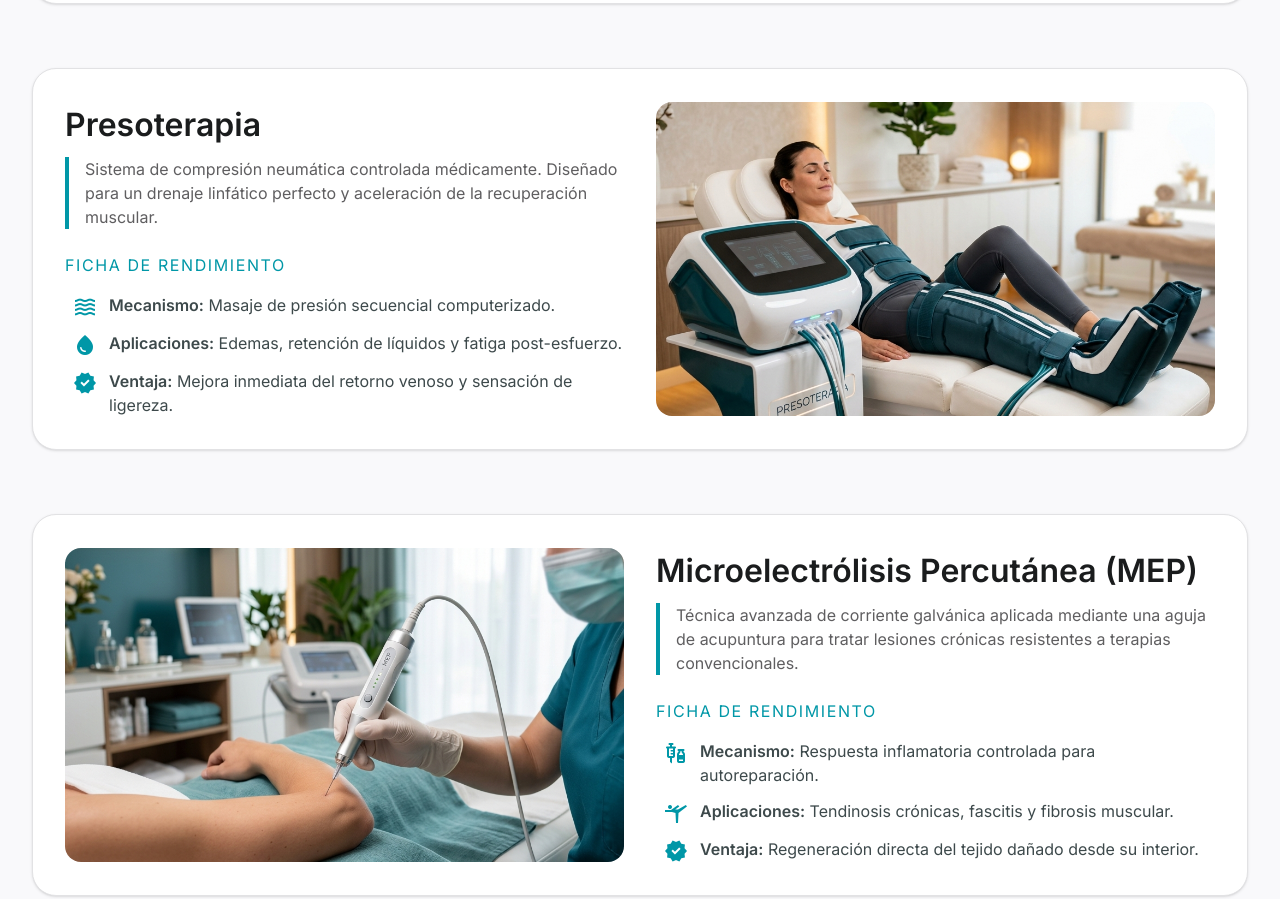
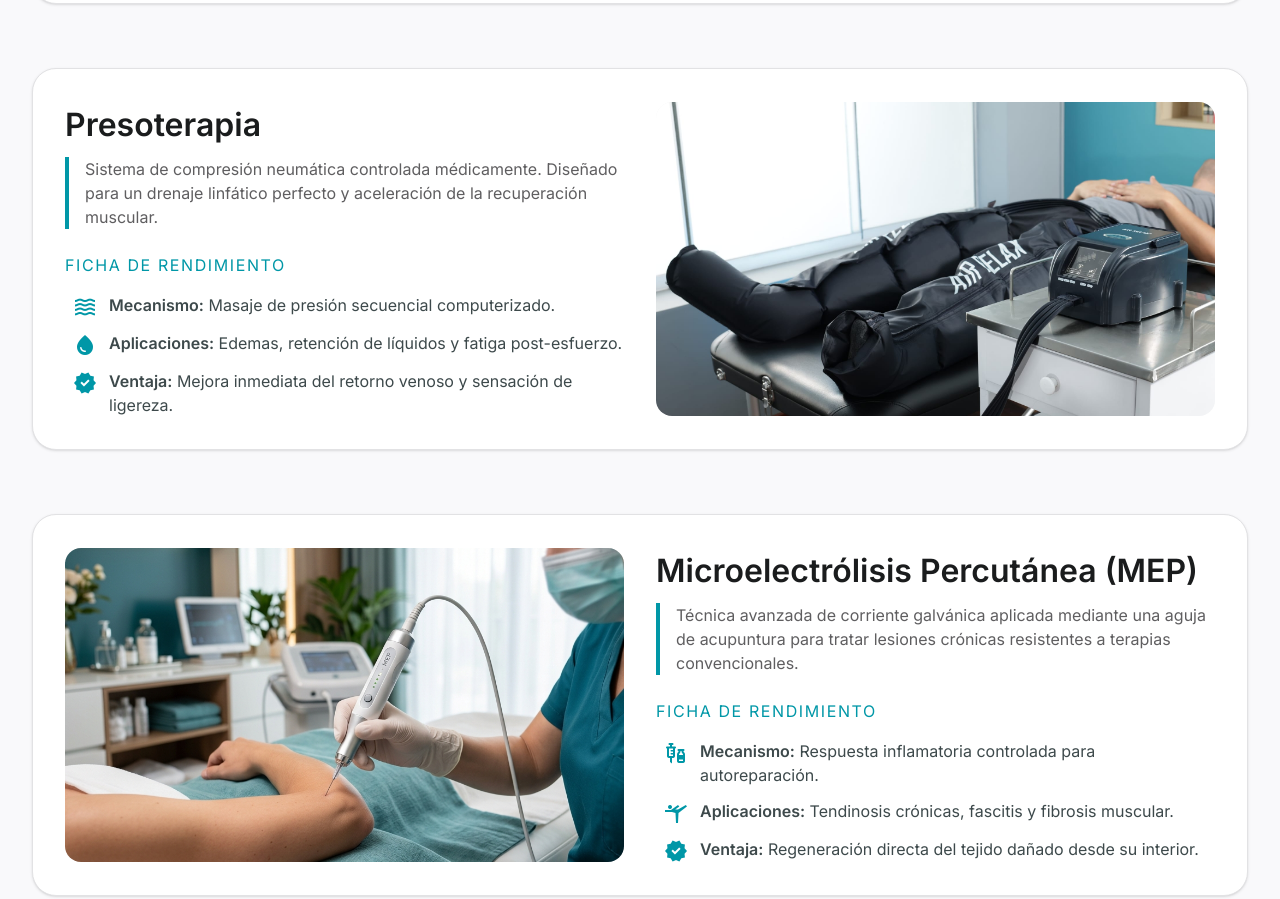
Before and after one commit to ABblack88/web-centro-eslava, a website: page equipos.html in a window 1280 px wide. Shown: the part 1725-2624 px from the top of the page. Drawn offline with nearby package versions, Linux system fonts and the light colour scheme.

Commit message:
Actualizar foto de presoterapia en equipos.html

```diff
--- a/equipos.html
+++ b/equipos.html
@@ -242,7 +242,7 @@
                 <!-- Equipo 4 -->
                 <article class="flex flex-col md:flex-row-reverse gap-8 items-center bg-surface-white p-8 rounded-3xl shadow-sm border border-surface-variant hover:shadow-md transition-shadow">
                     <div class="w-full md:w-1/2 rounded-2xl overflow-hidden aspect-video relative shadow-inner">
-                        <img src="img/equipo_presoterapia.png" alt="Presoterapia Neumática" class="w-full h-full object-cover">
+                        <img src="img/presoterapia.JPG.jpeg" alt="Presoterapia Neumática" class="w-full h-full object-cover">
                     </div>
                     <div class="w-full md:w-1/2 flex flex-col justify-center">
                         <h2 class="font-display-lg text-title-lg md:text-[32px] font-bold text-on-surface mb-2">Presoterapia</h2>
```
